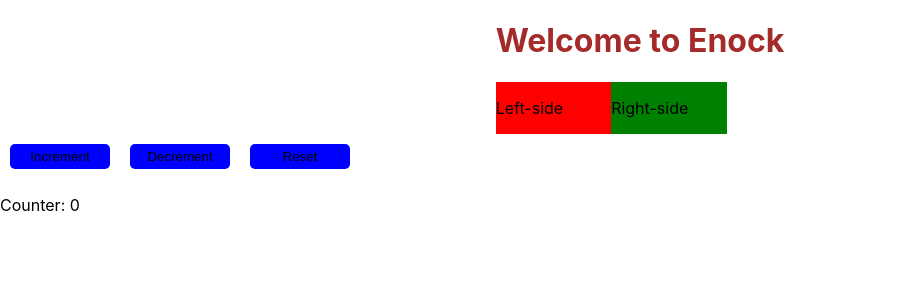
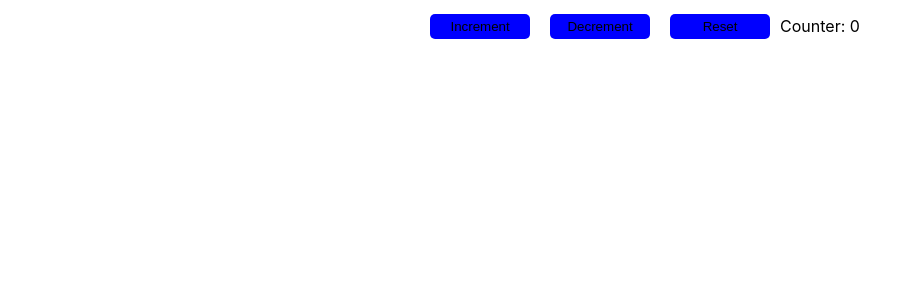
Before and after one commit to wasswaenockmale/reactJS-sessions, a React (Create React App) app in the folder myfirstapp/: page / in a window 1280 px wide. Shown: the top 300 px of the page, without its empty margins (0-921 px from the left). Built offline with nearby package versions, Linux system fonts and the light colour scheme.

Commit message:
Changed the lining of the project

```diff
--- a/myfirstapp/src/App.css
+++ b/myfirstapp/src/App.css
@@ -51,3 +51,8 @@ button{
     transform: rotate(360deg);
   }
 }
+.container{
+  display: flex;
+  justify-content: center;
+  align-items: center;
+}
--- a/myfirstapp/src/Counter/Btn.js
+++ b/myfirstapp/src/Counter/Btn.js
@@ -38,7 +38,7 @@ export default class Btn extends React.Component{
 
     render(){
         return(
-            <div>
+            <div className="container">
                 <button onClick={this.increment}>Increment</button>
                 <button onClick={this.decrement}>Decrement</button>
                 <button onClick={this.reset}>Reset</button>
--- a/myfirstapp/src/index.js
+++ b/myfirstapp/src/index.js
@@ -1,15 +1,15 @@
 import React from 'react';
 import ReactDOM from 'react-dom/client';
 import './index.css';
-import App from './App';
+// import App from './App';
 import Btn from './Counter/Btn'
 import reportWebVitals from './reportWebVitals';
-import Footer from './Footer';
+// import Footer from './Footer';
 
 const root = ReactDOM.createRoot(document.getElementById('root'));
 root.render(
   <React.StrictMode>
-    <Footer />
+    {/* <Footer /> */}
     <Btn />
   </React.StrictMode>
 );
```
